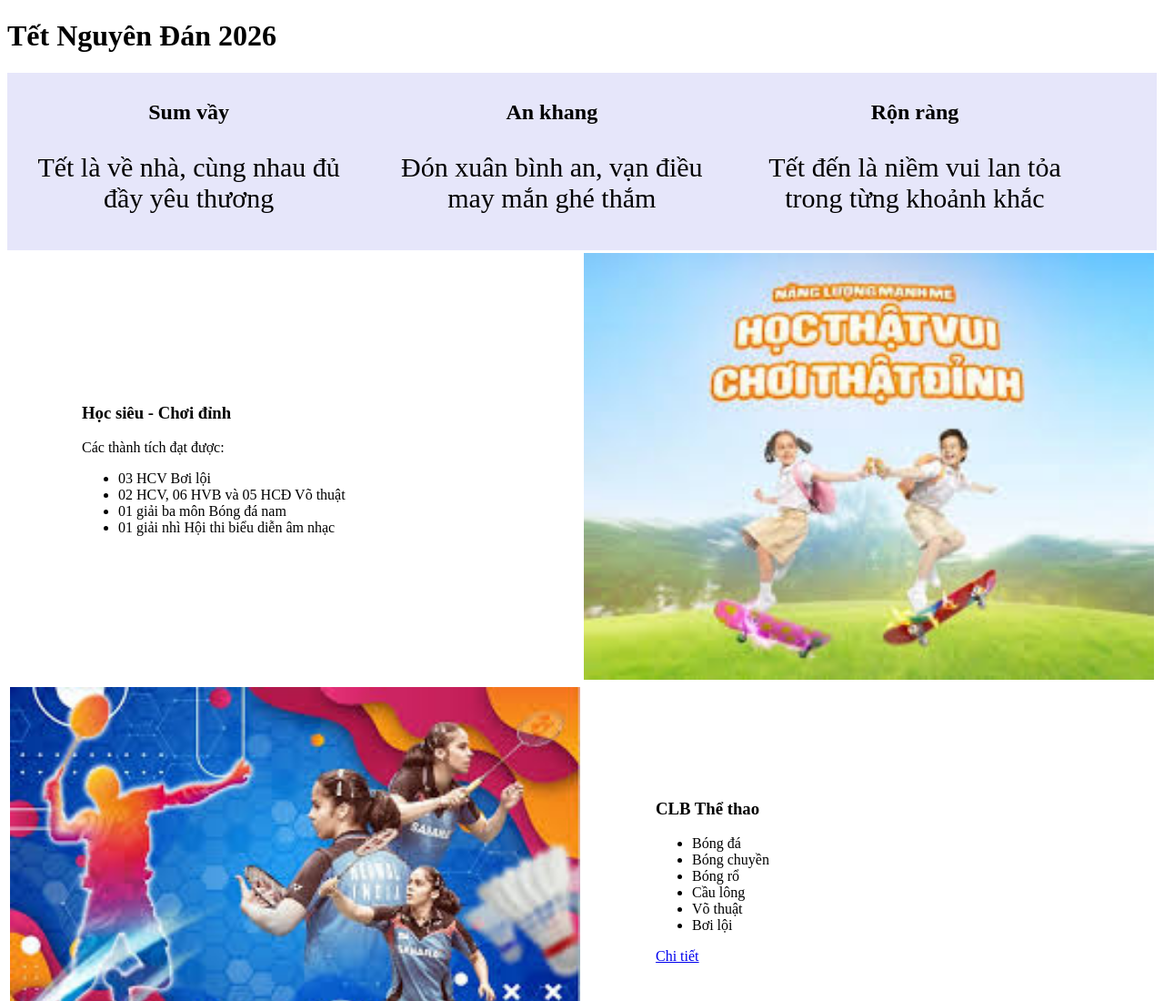
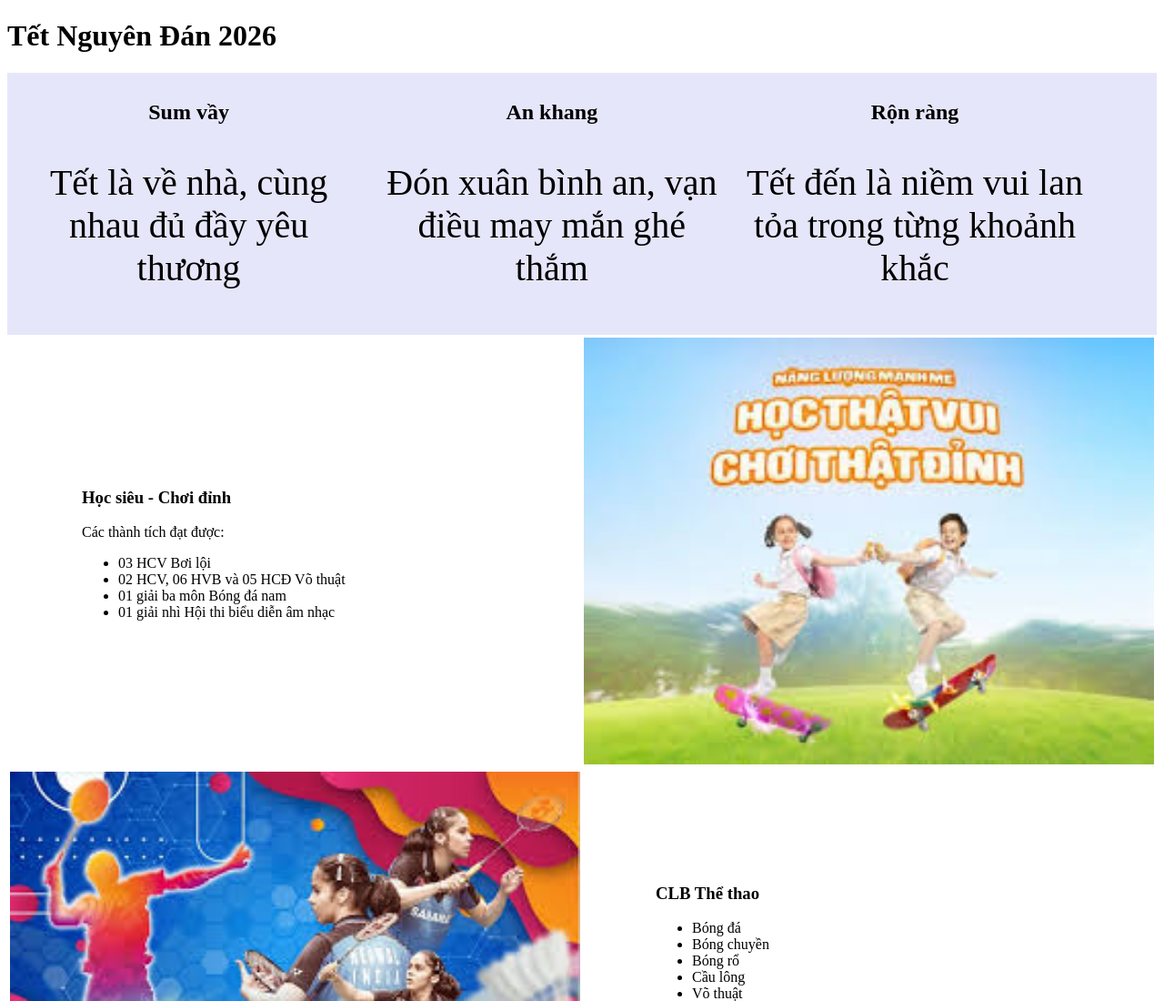
Before and after one commit to thuleethimong-max/Tetnguyendan2026-nhom3, a plain HTML site: page index.html in a window 1280 px wide. Shown: the top 1100 px of the page at 91% size. Drawn offline with Linux system fonts and the light colour scheme.

Commit message:
Update index.html

```diff
--- a/index.html
+++ b/index.html
@@ -15,15 +15,15 @@
       <div class="row">
         <div class="block_3">
           <h2>Sum vầy</h2>
-          <p style="font-size: 30px;">Tết là về nhà, cùng nhau đủ đầy yêu thương</p>
+          <p style="font-size: 40px;">Tết là về nhà, cùng nhau đủ đầy yêu thương</p>
         </div>
         <div class="block_3">
           <h2>An khang</h2>
-          <p style="font-size: 30px;">Đón xuân bình an, vạn điều may mắn ghé thắm</p>
+          <p style="font-size: 40px;">Đón xuân bình an, vạn điều may mắn ghé thắm</p>
         </div>
         <div class="block_3">
           <h2>Rộn ràng</h2>
-          <p style="font-size: 30px;">Tết đến là niềm vui lan tỏa trong từng khoảnh khắc</p>
+          <p style="font-size: 40px;">Tết đến là niềm vui lan tỏa trong từng khoảnh khắc</p>
         </div>
       </div>
     </div>
```
